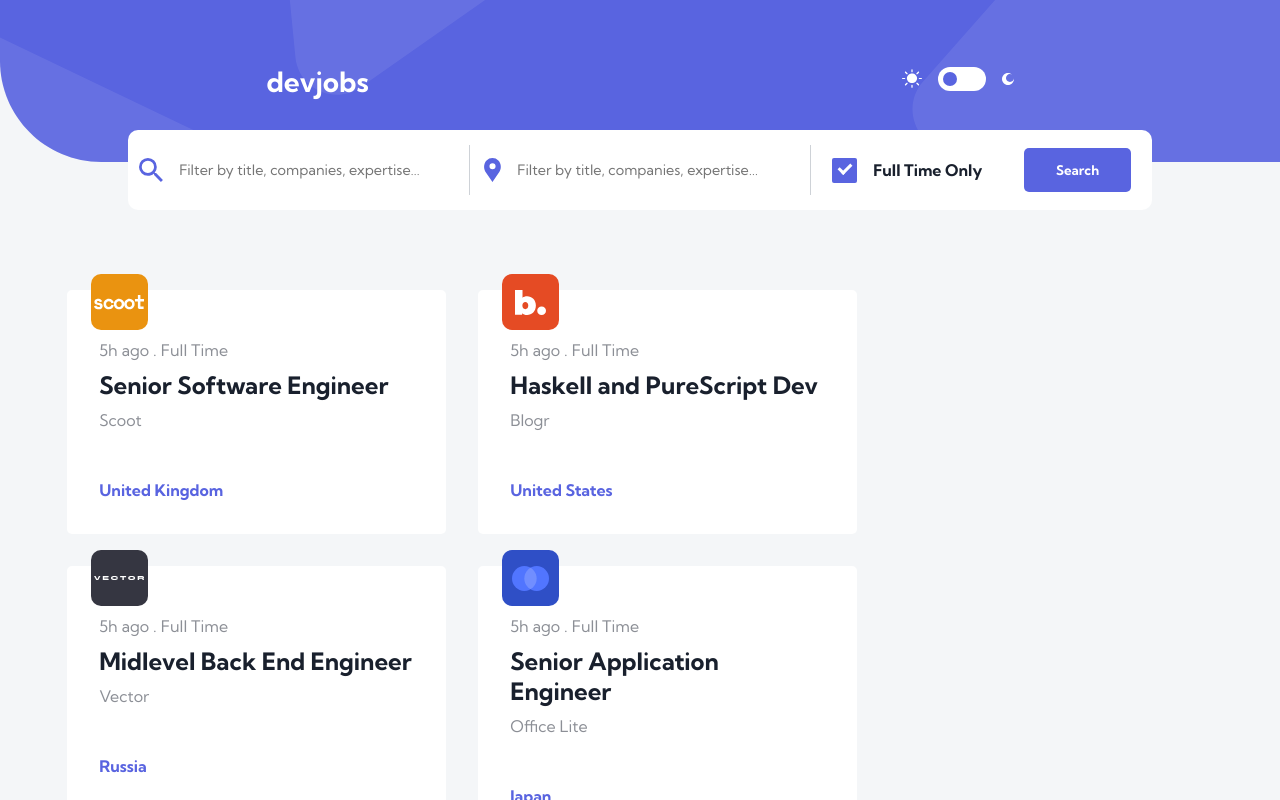
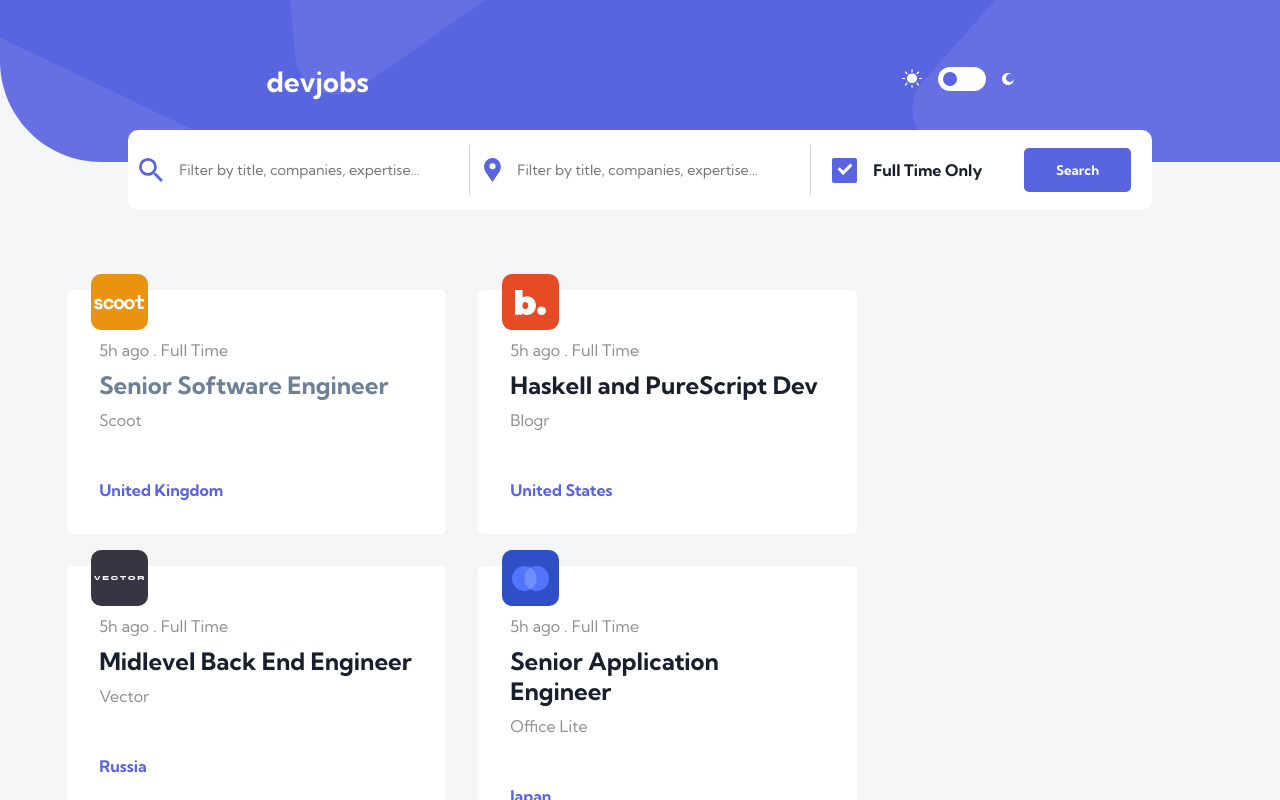
Before and after one commit to igaimerca/devjobs-challenge, a React (Vite) app: page / in a window 1280 px wide. In both pictures the pointer is over the element "Senior Software Engineer". Shown: the top 800 px of the page. Built offline with nearby package versions, Linux system fonts and the light colour scheme.

Commit message:
feat: added hover event on job position

```diff
--- a/src/components/JobCard/JobCard.scss
+++ b/src/components/JobCard/JobCard.scss
@@ -31,6 +31,9 @@
         margin: 1rem 0 3rem 0;
     }
     h2 {
+        &:hover {
+            color: var(--faded-text);
+        }
         color: var(--main-text);
         margin: 0.5rem 0;
         font-size: var(--font-h2);
```
